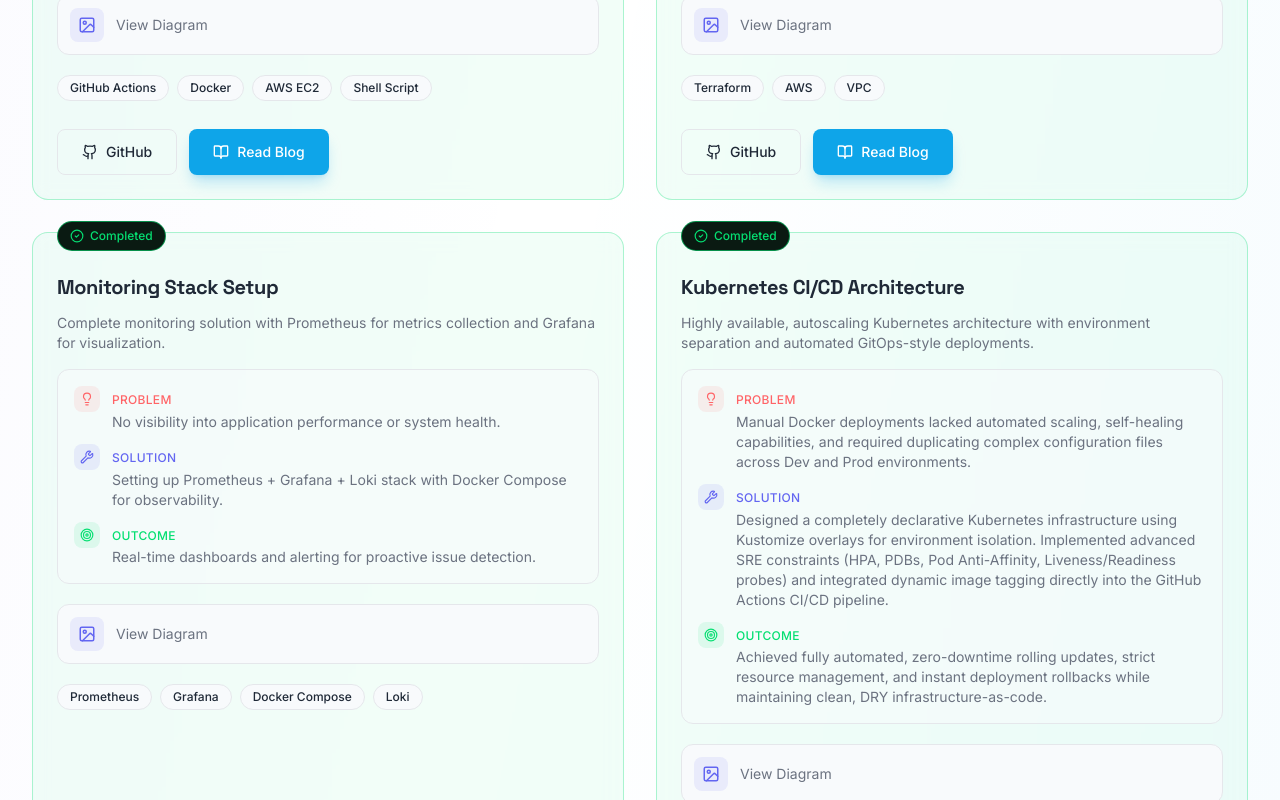
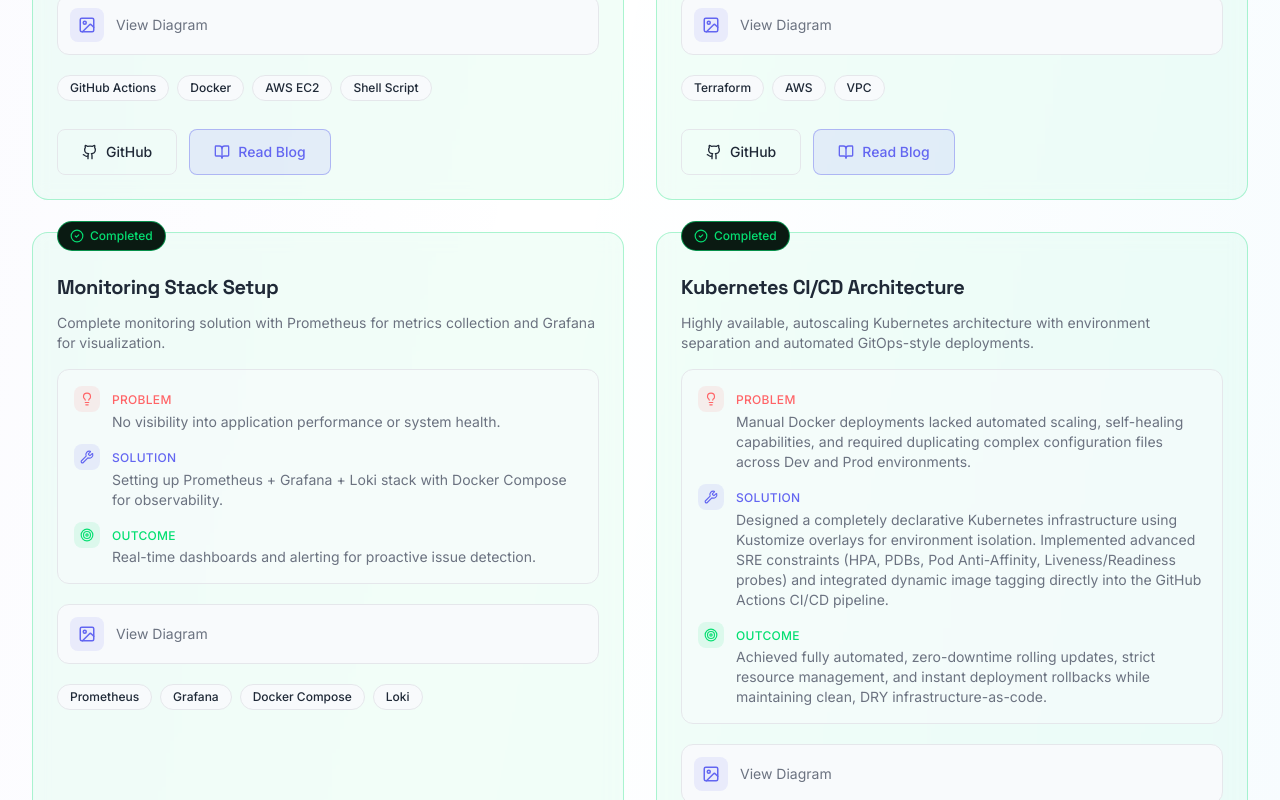
Before and after one commit to Nikhilkumar2311/portfolio, a React (Vite) app: page / in a window 1280 px wide. Shown: the part 3560-4360 px from the top of the page. Built offline with nearby package versions, Linux system fonts and the light colour scheme.

Commit message:
Fixed button

```diff
--- a/src/components/Projects.tsx
+++ b/src/components/Projects.tsx
@@ -230,7 +230,7 @@
                                                 </Button>
                                             )}
                                             {project.blogUrl && (
-                                                <Button variant="secondary" href={project.blogUrl} className="text-sm px-4 py-2">
+                                                <Button variant="glass" href={project.blogUrl} className="text-sm px-5 py-2">
                                                     <BookOpen size={16} />
                                                     Read Blog
                                                 </Button>
--- a/src/components/ui/Button.tsx
+++ b/src/components/ui/Button.tsx
@@ -3,7 +3,7 @@
 
 interface ButtonProps {
   children: ReactNode;
-  variant?: 'primary' | 'secondary' | 'outline';
+  variant?: 'primary' | 'secondary' | 'outline' | 'glass';
   href?: string;
   onClick?: () => void;
   className?: string;
@@ -41,6 +41,10 @@
       hover:border-primary hover:text-primary hover:scale-105
       bg-transparent
     `,
+    glass: `
+      border border-primary/40 text-primary bg-primary/10
+      hover:bg-primary/20 hover:border-primary hover:scale-105
+    `,
   };
 
   const disabledStyles = disabled ? 'opacity-50 cursor-not-allowed pointer-events-none' : '';
```
